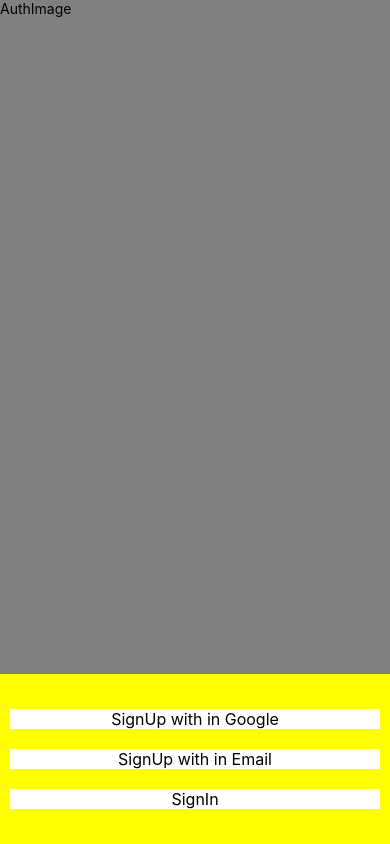
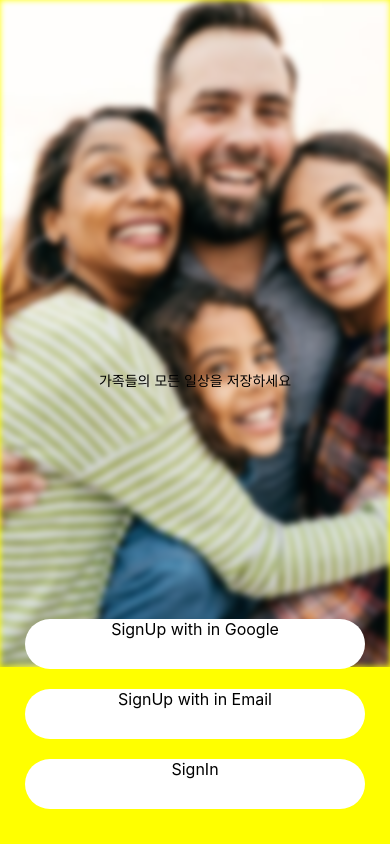
Before and after one commit to Takorean/mobile-ui-components-guide, a React Native app: screen /Auth in a window 390 px wide. Built offline with nearby package versions, Linux system fonts and the light colour scheme.

Commit message:
Implement ImageBackGround to use RN Core Component

```diff
--- a/src/components/AuthButton.js
+++ b/src/components/AuthButton.js
@@ -4,7 +4,7 @@
 function AuthButton(props) {
   return (
     <TouchableOpacity style={styles.block}>
-      <Text style={{fontSize:16}}>{props.title}</Text>
+      <Text style={{fontSize:16, }}>{props.title}</Text>
     </TouchableOpacity>
   )
 }
@@ -12,8 +12,11 @@
 const styles = StyleSheet.create({
     block:{
         alignItems:'center',
+        height:50,
         margin:10,
+        marginHorizontal:25,
         backgroundColor:'white',
+        borderRadius:25
     }
 })
 
--- a/src/components/AuthImage.js
+++ b/src/components/AuthImage.js
@@ -1,20 +1,15 @@
 import React from 'react';
-import { StyleSheet, Text, View } from 'react-native'
+import { ImageBackground, StyleSheet, Text, View } from 'react-native'
 
 function AuthImage(){
   return (
-    <View style={styles.block}>
-      <Text>AuthImage</Text>
-    </View>
+    <ImageBackground style={{flex:1,width:"100%",}} source={require('../assets/images/family.jpg')}>
+    </ImageBackground>
   )
 }
 
 const styles = StyleSheet.create({
-    block:{
-        flex:1,
-        backgroundColor:'grey',
-        width:"100%"
-    }
+
 })
 
 export default AuthImage
--- a/src/screens/AuthScreen.js
+++ b/src/screens/AuthScreen.js
@@ -1,5 +1,5 @@
 import React from 'react';
-import { StyleSheet, Text, View } from 'react-native'
+import {ImageBackground, StyleSheet, Text, View } from 'react-native'
 import { SafeAreaView } from 'react-native-safe-area-context';
 import AuthButton from '../components/AuthButton';
 import AuthImage from '../components/AuthImage';
@@ -7,12 +7,19 @@
 function AuthScreen(){
     return (
         <SafeAreaView style={styles.fullScreen}>
-            <AuthImage/>
-            <View style={styles.authForm}>
-                <AuthButton title="SignUp with in Google"/>
-                <AuthButton title="SignUp with in Email"/>
-                <AuthButton title="SignIn"/>
-            </View>
+            <ImageBackground
+                style={{flex:1,width:"100%", }}
+                source={require('../assets/images/parents.jpg')}
+                blurRadius={3}>
+                <View style={{flex:1, alignItems:"center", marginTop:370}}>
+                    <Text>가족들의 모든 일상을 저장하세요</Text>
+                </View>
+                <View style={styles.authForm}>
+                    <AuthButton title="SignUp with in Google"/>
+                    <AuthButton title="SignUp with in Email"/>
+                    <AuthButton title="SignIn"/>
+                </View>
+            </ImageBackground>
         </SafeAreaView>
     )
 }
```
Also changed, not shown: src/assets/images/family.jpg (added), src/assets/images/parents.jpg (added).
